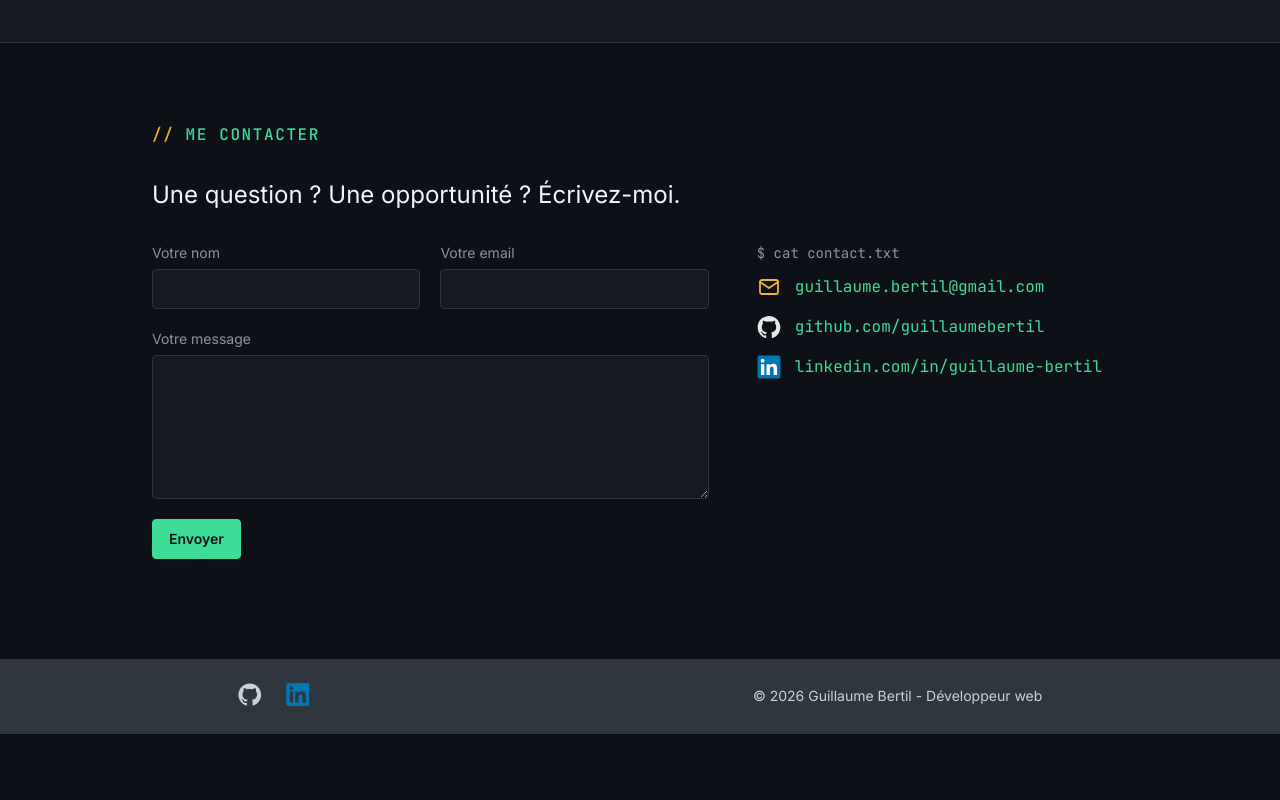
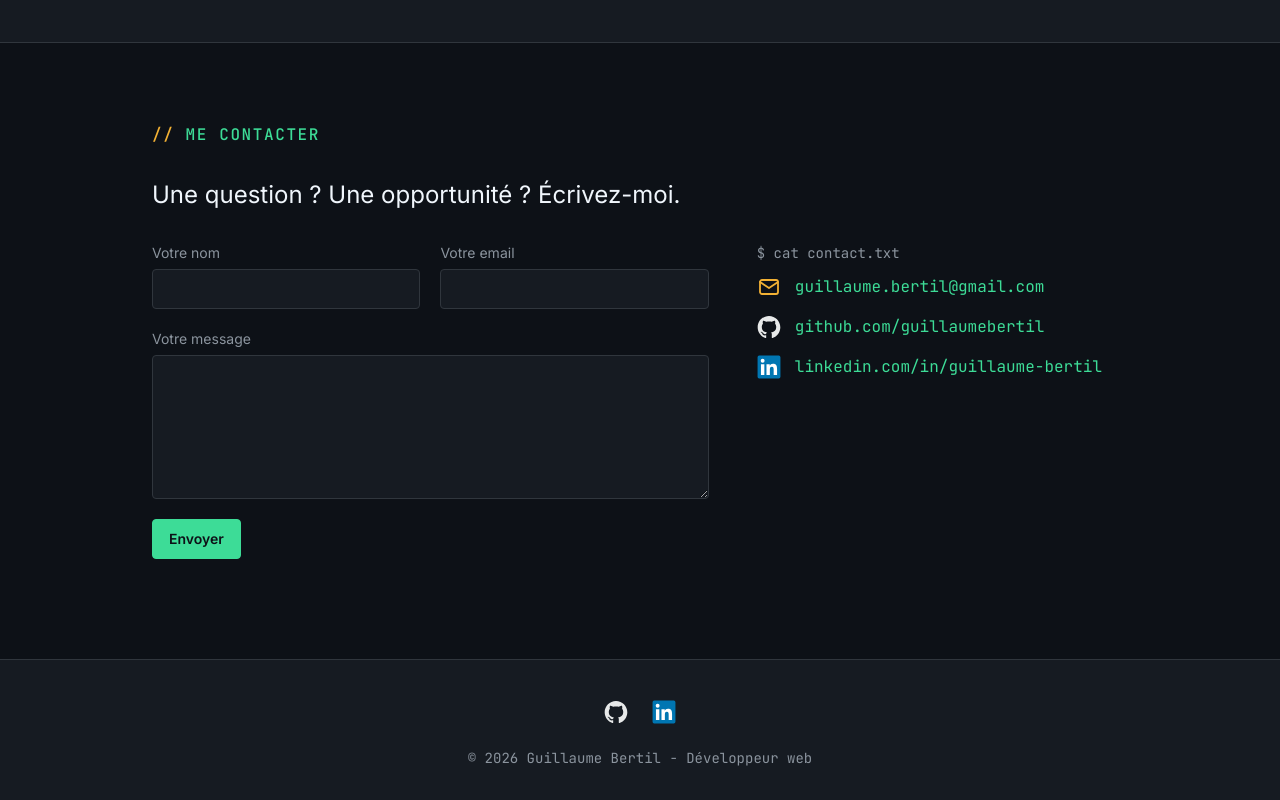
Before and after one commit to guillaumebertil/portfolio, a React (Vite) app: page / in a window 1280 px wide. Shown: the part 2924-3724 px from the top of the page. Before the commit the page ends 3658 px from the top, so only its background shows below. Built offline with nearby package versions, Linux system fonts and the light colour scheme.

Commit message:
feat: nouveau footer avec liens GitHub et LinkedIn accessibles
Co-Authored-By: Claude Opus 5.5 <noreply@anthropic.com>

```diff
--- a/src/components/Footer.jsx
+++ b/src/components/Footer.jsx
@@ -1,14 +1,23 @@
+import githubIcon from '../assets/icons/github.svg'
+import linkedinIcon from '../assets/icons/linkedin.svg'
+
+// Liens composés uniquement d'une icône : aria-label donne leur nom aux lecteurs d'écran
 export default function Footer() {
     return (
-        <footer className="footer footer-center bg-base-300 text-base-content p-6 gap-4">
-            <div className="flex gap-6">
-                <a href="https://github.com/guillaumebertil" target="_blank">
-                    <i className="devicon-github-original text-2xl hover:text-primary transition-colors"></i>
-                </a>
-                <a href="https://www.linkedin.com/in/guillaume-bertil-77223a3b8/" target="_blank">
-                    <i className="devicon-linkedin-plain colored text-2xl"></i>
-                </a>
+        <footer className="border-t border-base-300 bg-base-200">
+            <div className="mx-auto flex max-w-5xl flex-col items-center gap-4 px-4 py-8 sm:px-6">
+                <div className="flex gap-2">
+                    <a href="https://github.com/guillaumebertil" target="_blank" rel="noopener noreferrer"
+                        aria-label="GitHub" className="btn btn-ghost btn-square btn-lift">
+                        <img src={githubIcon} alt="" width="24" height="24" className="invert" />
+                    </a>
+                    <a href="https://www.linkedin.com/in/guillaume-bertil/" target="_blank" rel="noopener noreferrer"
+                        aria-label="LinkedIn" className="btn btn-ghost btn-square btn-lift">
+                        <img src={linkedinIcon} alt="" width="24" height="24" />
+                    </a>
+                </div>
+                <p className="font-mono text-sm text-muted">© {new Date().getFullYear()} Guillaume Bertil - Développeur web</p>
             </div>
-            <p>© {new Date().getFullYear()} Guillaume Bertil - Développeur web</p>        </footer>
+        </footer>
     )
 }
```
